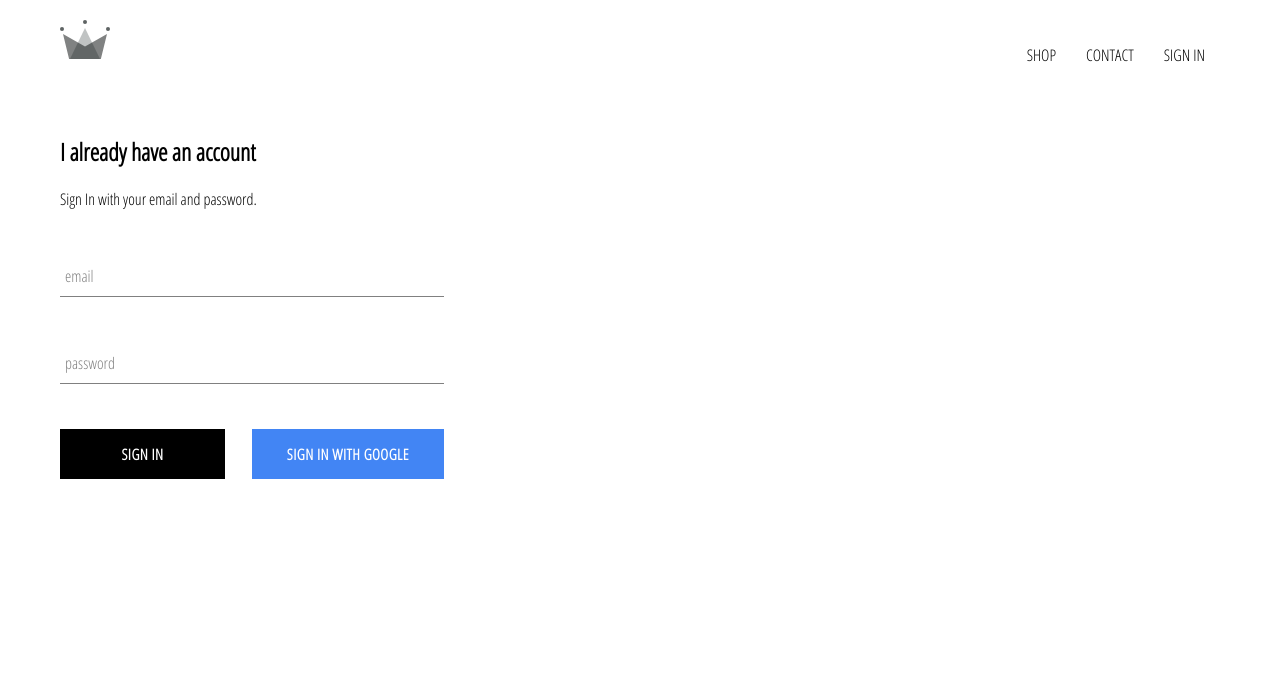
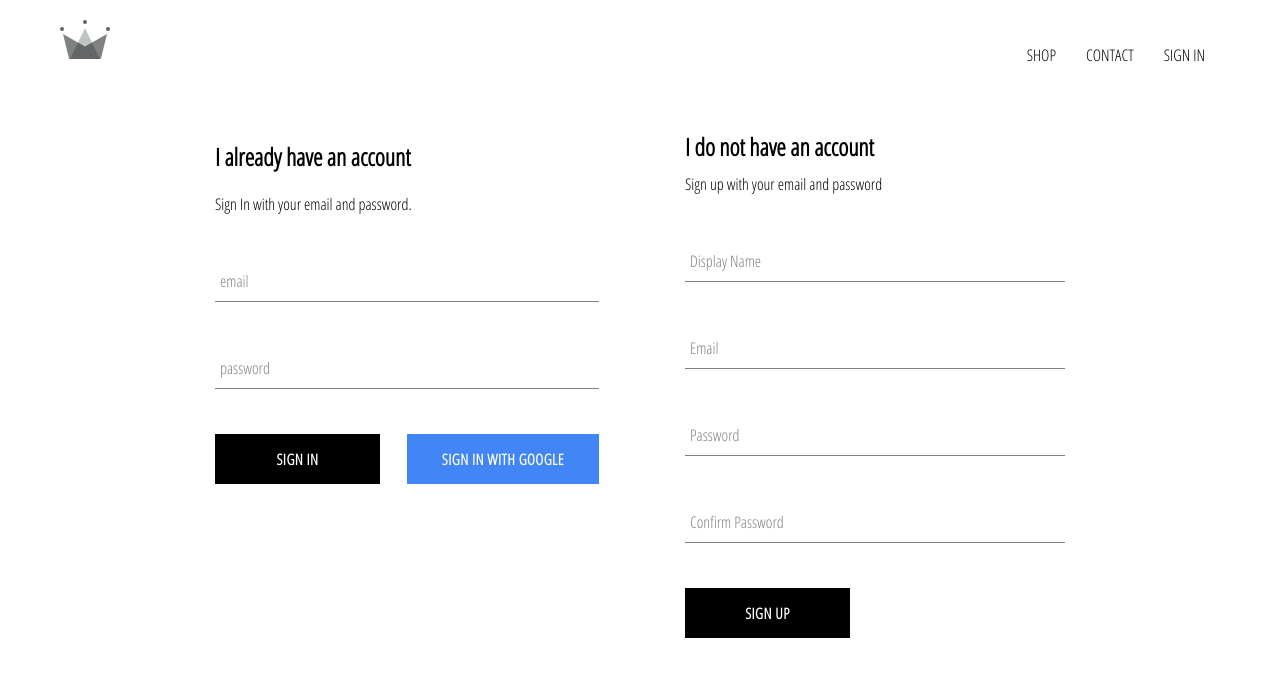
Before and after one commit to rmoloney96/crwn-clothing, a React (Create React App) app: page /signin in a window 1280 px wide. Shown: the top 676 px of the page. Built offline with nearby package versions, Linux system fonts and the light colour scheme; no server answers.

Commit message:
implemented firebase utils, included ability to store authenticated users into firestore database

```diff
--- a/src/App.js
+++ b/src/App.js
@@ -6,7 +6,7 @@
 import Header from './components/header/header.component';
 import {Switch, Route} from 'react-router-dom';
 
-import {auth} from './firebase/firebase.utils';
+import {auth, createUserProfileDocument} from './firebase/firebase.utils';
 
 class App extends React.Component {
   constructor(){
@@ -20,8 +20,22 @@
   unsubscribeFromAuth = null;
 
   componentDidMount() {
-    this.unsubscribeFromAuth = auth.onAuthStateChanged(user => {
-      this.setState({currentUser: user});
+    this.unsubscribeFromAuth = auth.onAuthStateChanged(async userAuth => {
+      if (userAuth) {
+        const userRef = await createUserProfileDocument(userAuth);
+
+        userRef.onSnapshot(snapShot => {
+          this.setState({
+            currentUser: {
+              id: snapShot.id,
+              ...snapShot.data()
+            }
+          })
+        });
+      }
+      else {
+        this.setState({currentUser: userAuth});
+      }
     })
   }
 
--- /dev/null
+++ b/src/components/sign-up/sign-up.component.jsx
@@ -0,0 +1,97 @@
+import React from "react";
+import './sign-up.styles.scss';
+import FormInput from "../form-input/form-input.component";
+import CustomButton from "../custom-button/custom-button.component";
+import {auth, createUserProfileDocument} from '../../firebase/firebase.utils';
+
+class SignUp extends React.Component {
+    constructor() {
+        super()
+
+        this.state = {
+            displayName: '',
+            email: '',
+            password: '',
+            confirmPassword: ''
+        };
+    }
+
+    handleSubmit = async event => {
+        event.preventDefault();
+
+        const {displayName, email, password, confirmPassword} = this.state;
+
+        if (password != confirmPassword) {
+            alert("passwords do not match");
+            return;
+        }
+
+        try {
+
+            const {user} = await auth.createUserWithEmailAndPassword(email, password);
+            await createUserProfileDocument(user, {displayName});
+            this.setState({
+                displayName: '',
+                email: '',
+                password: '',
+                confirmPassword: ''
+            })
+
+        } catch (error) {
+            console.log(error);
+        }
+    }
+
+    handleChange = event => {
+        const {name, value} = event.target;
+
+        this.setState({[name]: value});
+    }
+
+    render() {
+        const {displayName, email, password, confirmPassword} = this.state;
+        return(
+            <div className='sign-up'>
+                <h2 className='title'>I do not have an account</h2>
+                <span>Sign up with your email and password</span>
+                <form className='sign-up-form' onSubmit={this.handleSubmit}>
+                    <FormInput
+                        type='text'
+                        name='displayName'
+                        value={displayName}
+                        onChange={this.handleChange}
+                        label='Display Name'
+                        required
+                    />
+                    <FormInput
+                        type='email'
+                        name='email'
+                        value={email}
+                        onChange={this.handleChange}
+                        label='Email'
+                        required
+                    />
+                    <FormInput
+                        type='password'
+                        name='password'
+                        value={password}
+                        onChange={this.handleChange}
+                        label='Password'
+                        required
+                    />
+                    <FormInput
+                        type='password'
+                        name='confirmPassword'
+                        value={confirmPassword}
+                        onChange={this.handleChange}
+                        label='Confirm Password'
+                        required
+                    />
+                    <CustomButton type='submit'>SIGN UP</CustomButton>
+                </form>
+            </div>
+        )
+    }
+}
+
+export default SignUp;
--- /dev/null
+++ b/src/components/sign-up/sign-up.styles.scss
@@ -0,0 +1,9 @@
+.sign-up {
+    display: flex;
+    flex-direction: column;
+    width: 380px;
+
+    .title {
+        margin: 10px 0;
+    }
+}
--- a/src/firebase/firebase.utils.js
+++ b/src/firebase/firebase.utils.js
@@ -12,6 +12,31 @@
     measurementId: "G-Z62CC1RBXL"
   };
 
+  export const createUserProfileDocument = async(userAuth, additionalData) => {
+    if (!userAuth) return;
+
+    const userRef = firestore.doc(`users/${userAuth.uid}`);
+    const snapShot = await userRef.get();
+
+    if (!snapShot.exists) {
+      const {displayName, email} = userAuth;
+      const createdAt = new Date();
+
+      try {
+        await userRef.set({
+          displayName,
+          email,
+          createdAt,
+          ...additionalData
+        })
+      } catch (error) {
+        console.log('error creating user', error.message);
+      }
+    }
+
+    return userRef;
+  };
+
   firebase.initializeApp(config);
 
   export const auth = firebase.auth();
--- a/src/pages/sign-in-and-sign-up/sign-in-and-sign-up.component.jsx
+++ b/src/pages/sign-in-and-sign-up/sign-in-and-sign-up.component.jsx
@@ -1,10 +1,12 @@
 import React from "react";
 import './sign-in-and-sign-up.styles.scss';
 import SignIn from '../../components/sign-in/sign-in.component.jsx';
+import SignUp from "../../components/sign-up/sign-up.component";
 
 const SignInAndSignUpPage = () => (
     <div className='sign-in-and-sign-up'>
         <SignIn />
+        <SignUp />
     </div>
 );
 
--- a/src/pages/sign-in-and-sign-up/sign-in-and-sign-up.styles.scss
+++ b/src/pages/sign-in-and-sign-up/sign-in-and-sign-up.styles.scss
@@ -0,0 +1,6 @@
+.sign-in-and-sign-up {
+    width: 850px;
+    display: flex;
+    justify-content: space-between;
+    margin: 30px auto;
+}
```
